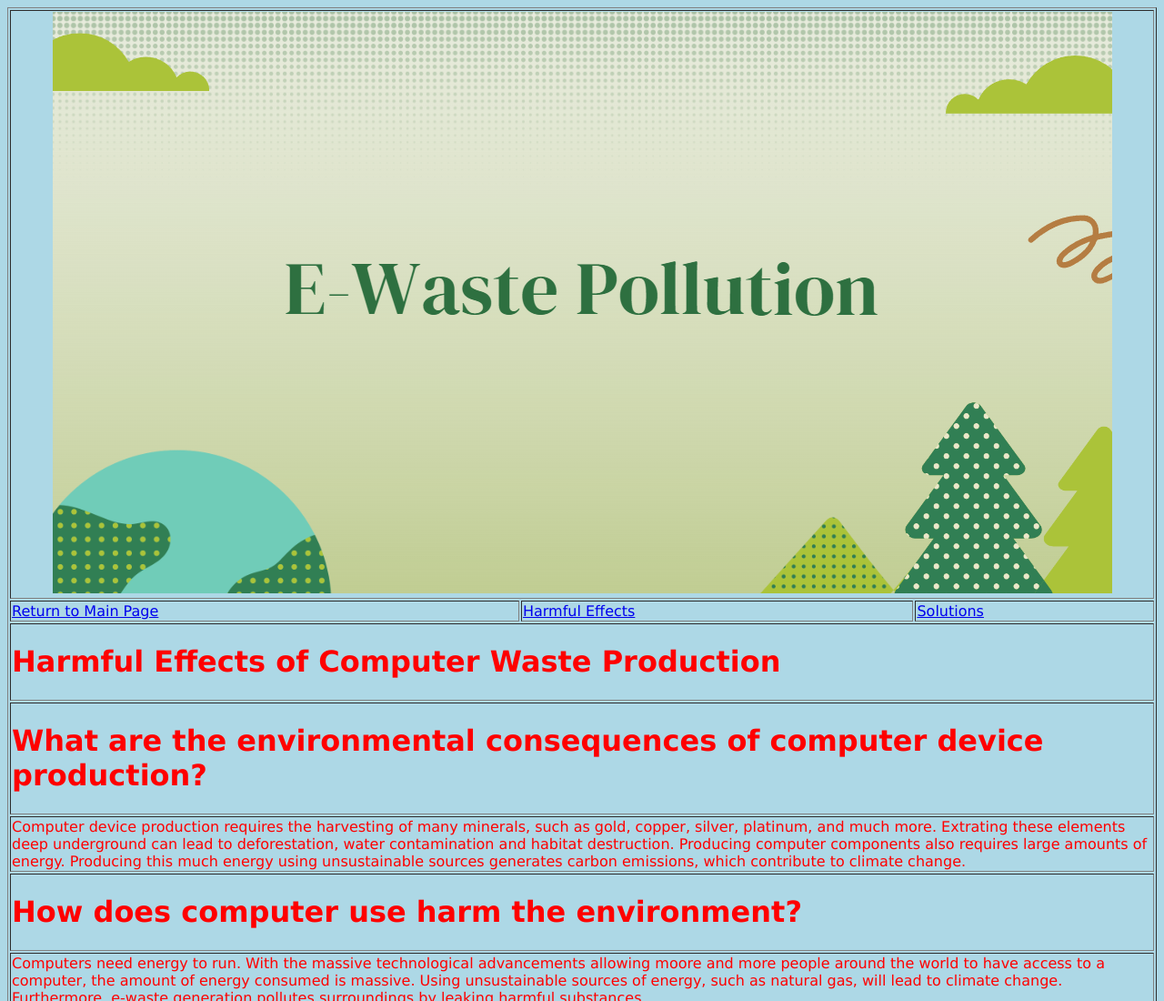
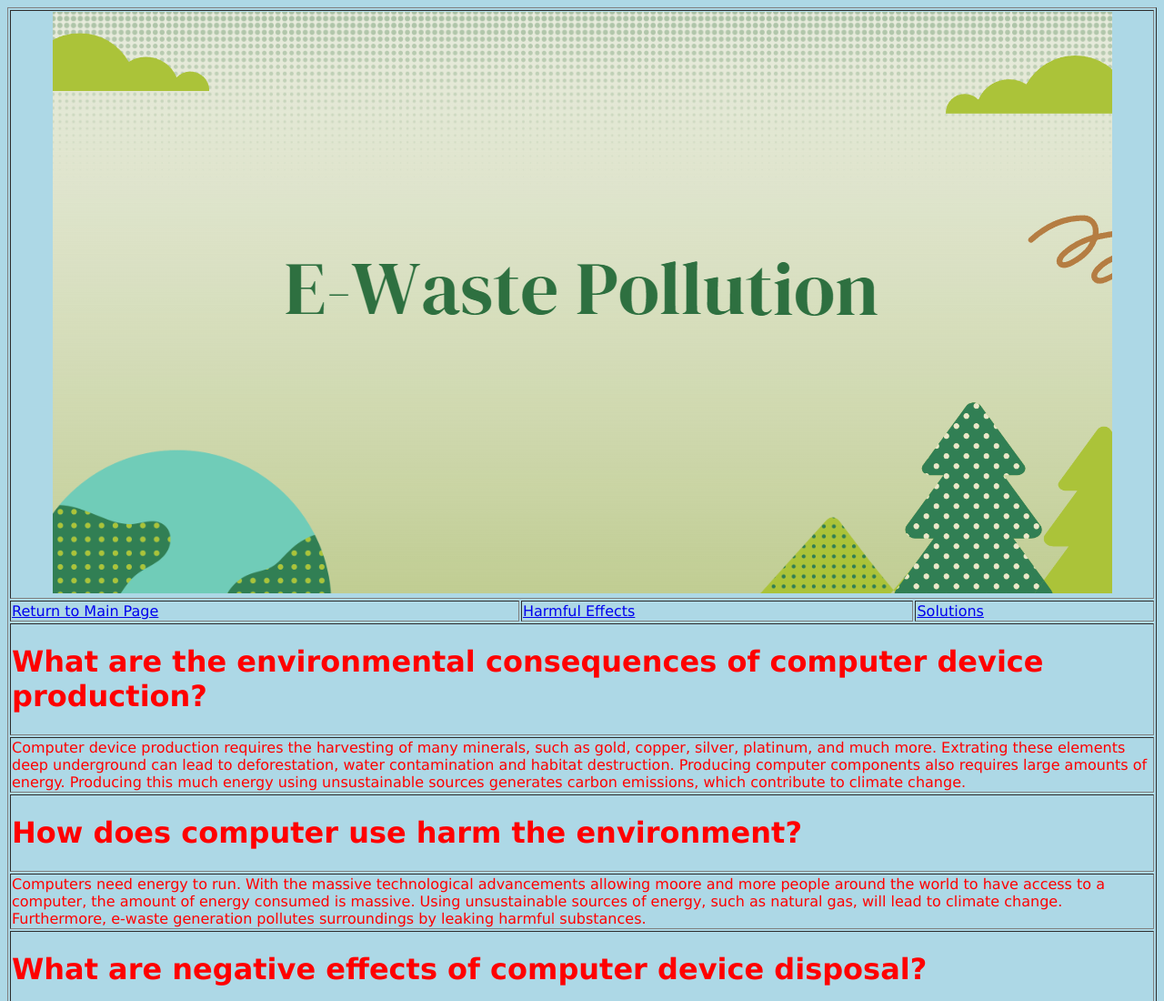
Before and after one commit to mikaelsjohansen/mikaelsjohansen, a plain HTML site: page page2.html in a window 1280 px wide. Shown: the top 1100 px of the page at 91% size. Drawn offline with Linux system fonts and the light colour scheme.

Commit message:
sean lin 45

```diff
--- a/page2.html
+++ b/page2.html
@@ -13,9 +13,6 @@
            <td><a href="index.html">Return to Main Page</a></td>
            <td><a href="page2.html">Harmful Effects</a></td>
            <td><a href="page3.html">Solutions</a></td>
-         </tr>
-          <tr>
-           <td colspan="3"><h1>Harmful Effects of Computer Waste Production</h1></td>
          </tr>
          <tr>
            <td colspan="3"><h1>What are the environmental consequences of computer device production?</h1></td>
```
